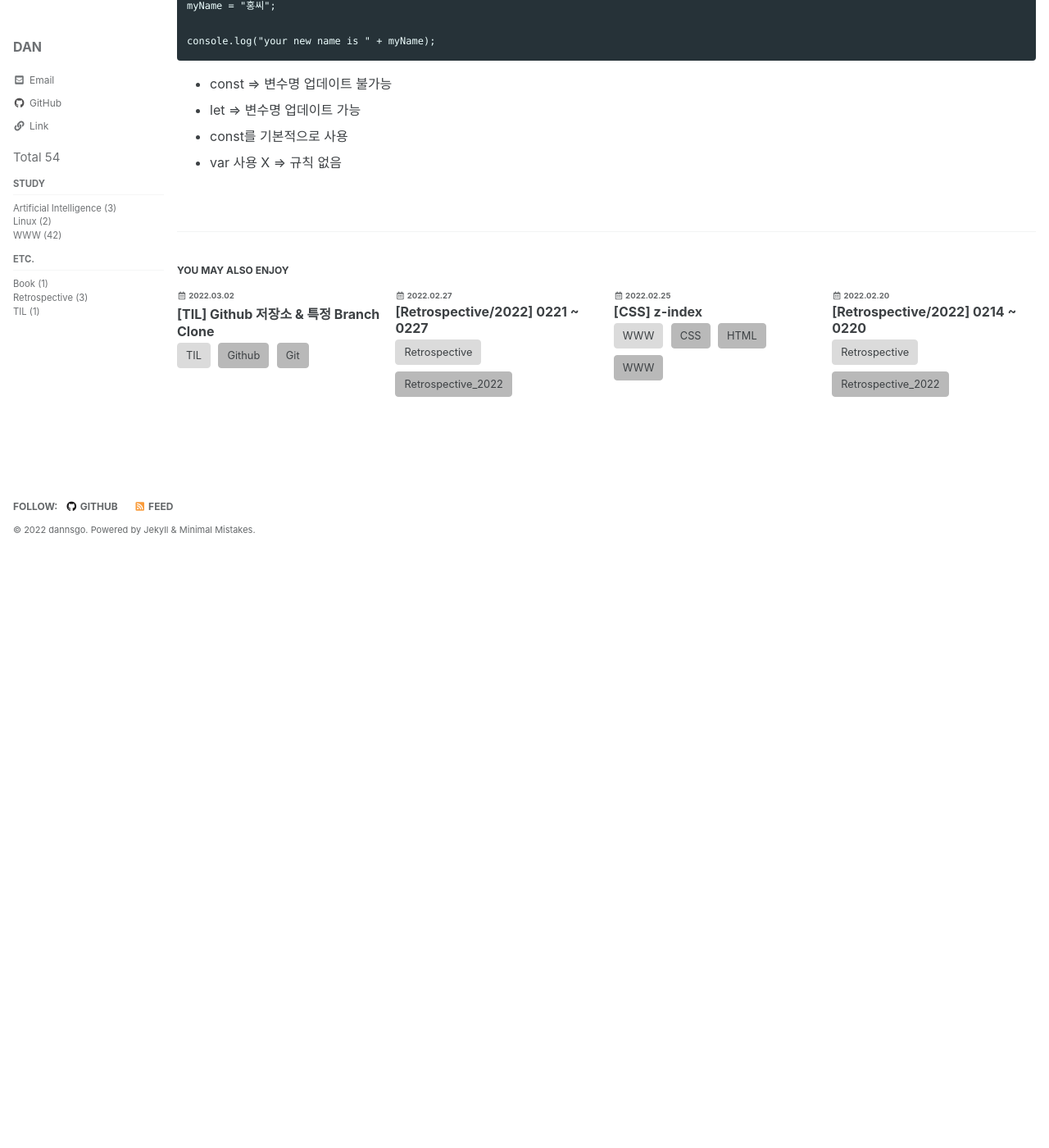
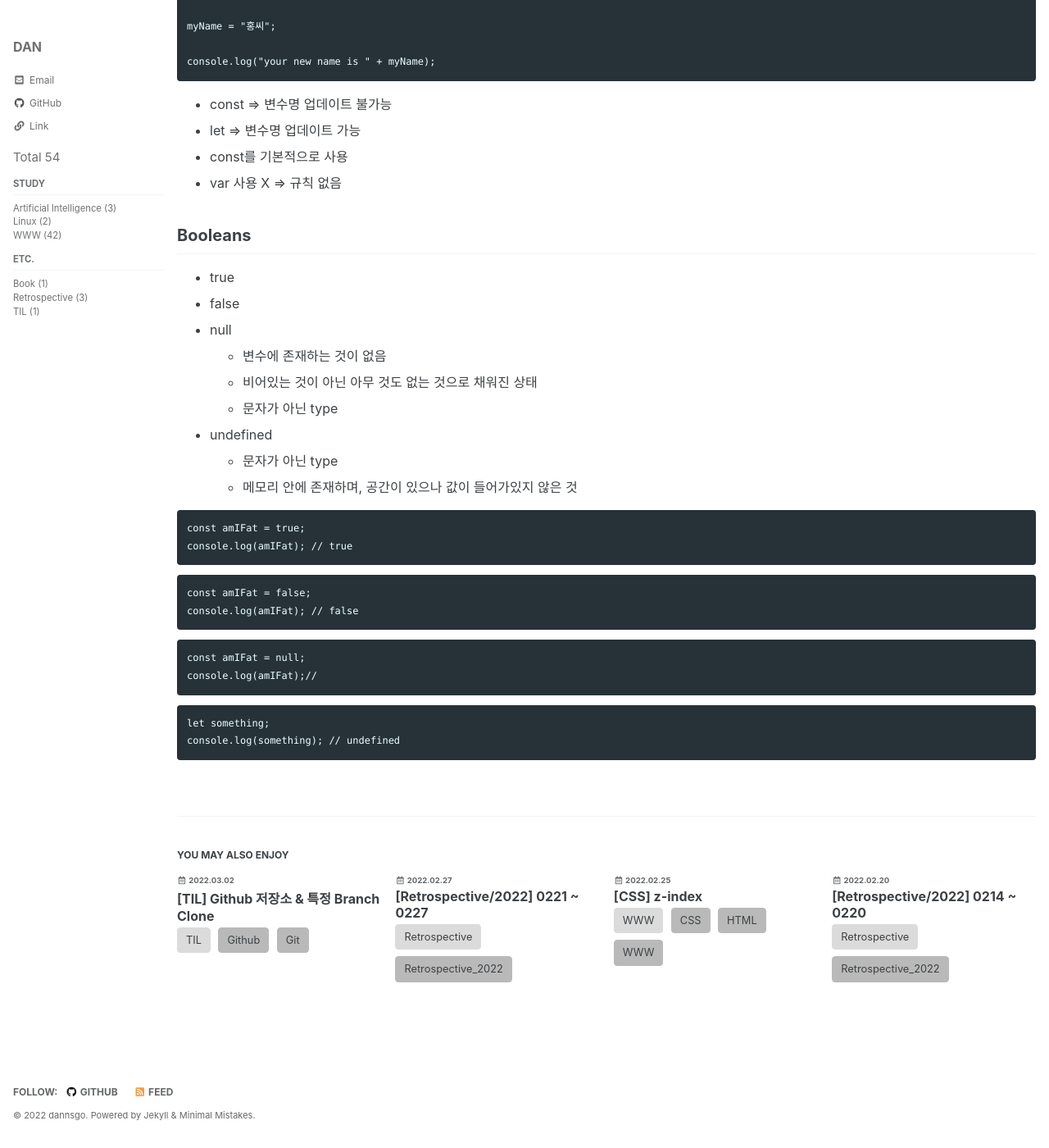
Before and after one commit to znhoon/dannsgo.github.io, a Jekyll site: the page built from _posts/WWW/2022-03-04-www-220304.md, in a window 1280 px wide and 1400 px high, scrolled down 2004 px. Shown: the whole window at 82% size. Built offline with Jekyll 4.4.1, drawn with Linux system fonts in a browser that asks for light colours; cached includes are drawn as plain includes; some web fonts are replaced; before the commit the page ends 2691 px from its top, so only the background shows below that.

Commit message:
Booleans

````diff
--- a/_posts/WWW/2022-03-04-www-220304.md
+++ b/_posts/WWW/2022-03-04-www-220304.md
@@ -108,3 +108,37 @@ console.log("your new name is " + myName);
 - let => 변수명 업데이트 가능
 - const를 기본적으로 사용
 - var 사용 X => 규칙 없음
+
+
+
+## Booleans
+
+- true
+- false
+- null
+  - 변수에 존재하는 것이 없음
+  - 비어있는 것이 아닌 아무 것도 없는 것으로 채워진 상태
+  - 문자가 아닌 type
+- undefined
+  - 문자가 아닌 type
+  - 메모리 안에 존재하며, 공간이 있으나 값이 들어가있지 않은 것
+
+```
+const amIFat = true;
+console.log(amIFat); // true
+```
+
+```
+const amIFat = false;
+console.log(amIFat); // false
+```
+
+```
+const amIFat = null;
+console.log(amIFat);//
+```
+
+```
+let something;
+console.log(something); // undefined
+```
````
